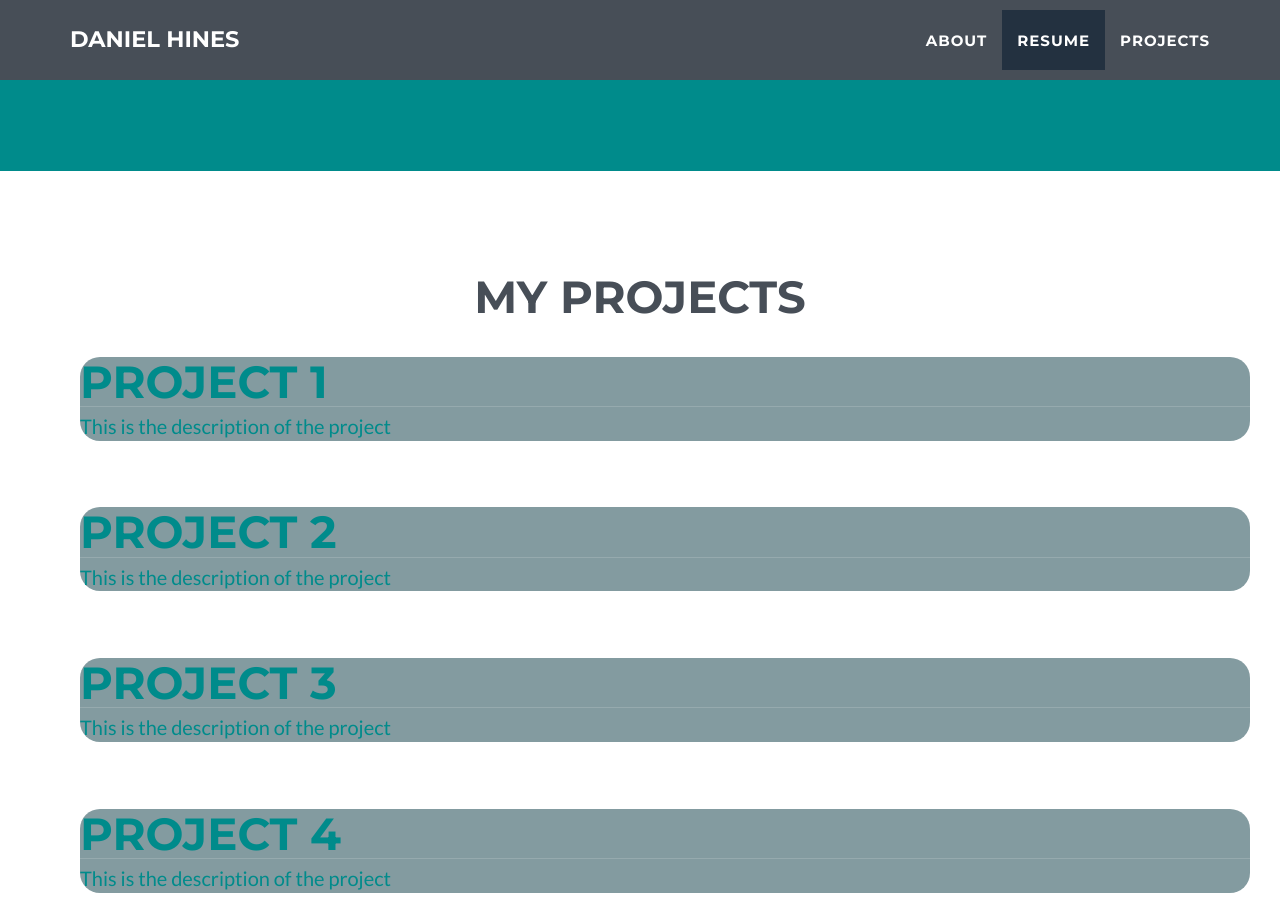
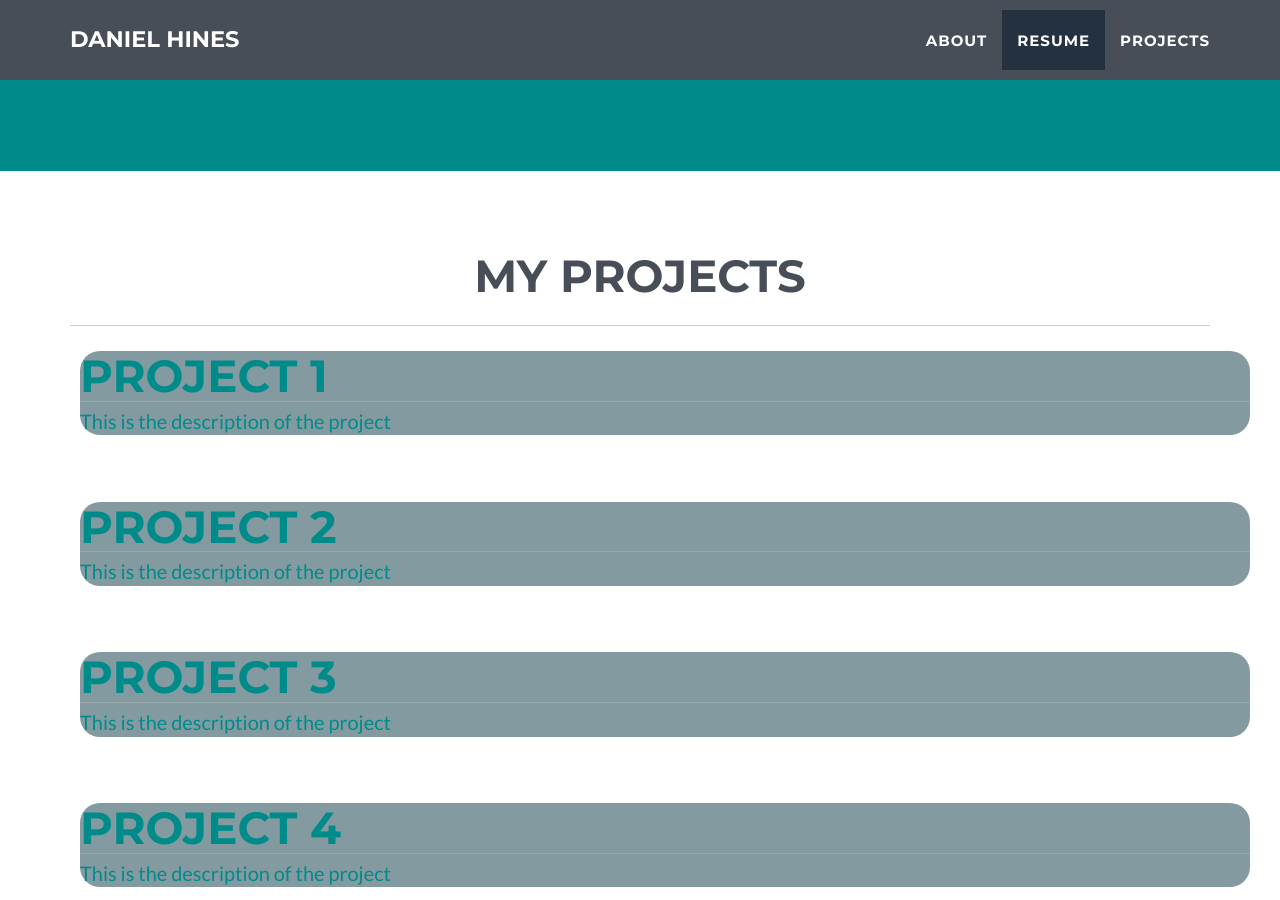
Before and after one commit to danielchines/danielchines.github.io, a Jekyll site: the page built from index.html, in a window 1280 px wide and 900 px high, scrolled down 1346 px. Built offline with Jekyll 4.4.1, drawn with Linux system fonts in a browser that asks for light colours.

Commit message:
Update portfolio_grid.html

```diff
--- a/_includes/portfolio_grid.html
+++ b/_includes/portfolio_grid.html
@@ -4,7 +4,7 @@
         <div class="container">
             <div class="row">
                 <div class="col-lg-12 text-center">
-                    <h2 id="dark">My Projects</h2>
+                    <h2 class="dark">My Projects</h2>
                 </div>
             </div>
             {% for post in site.posts %}
```
